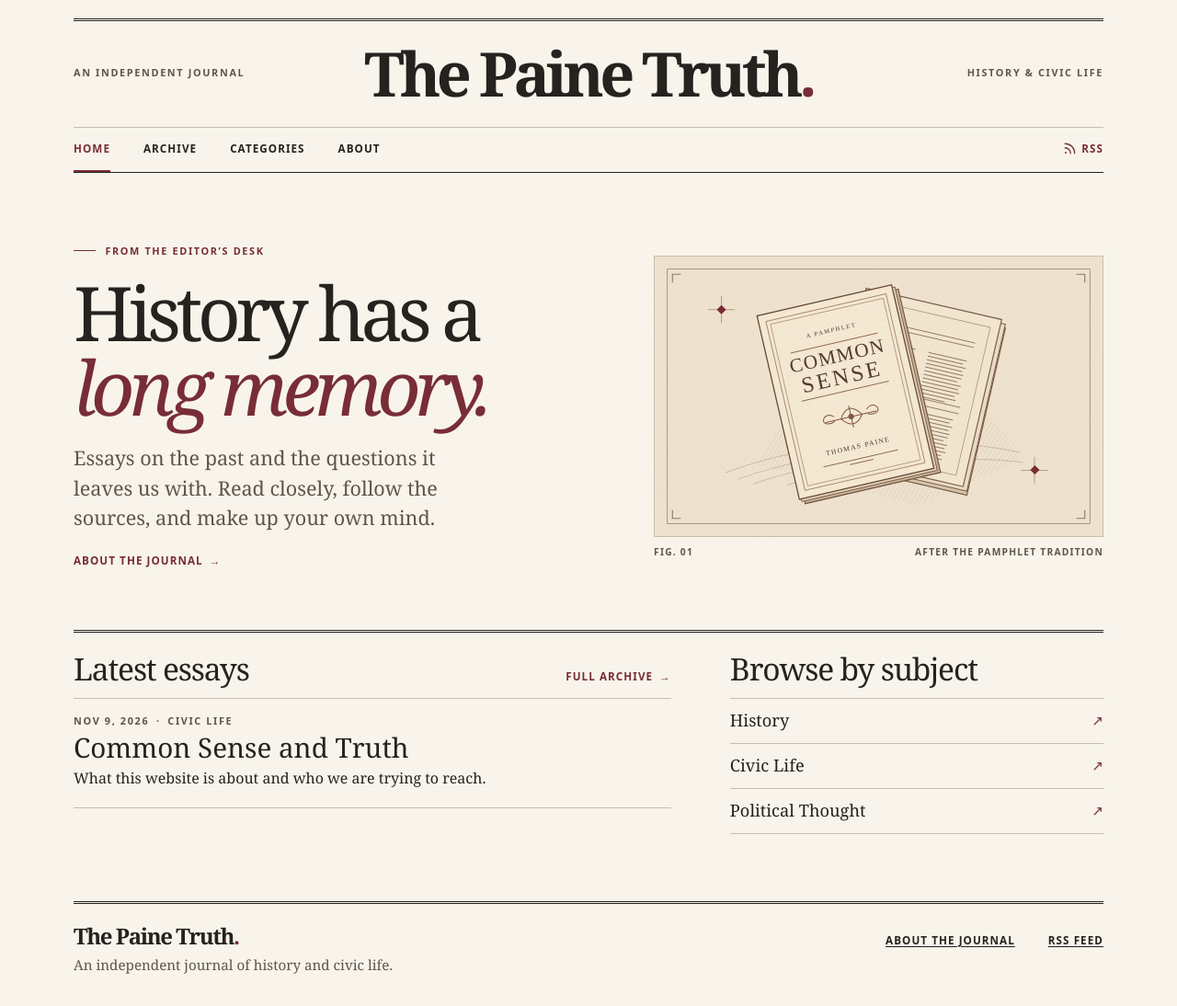
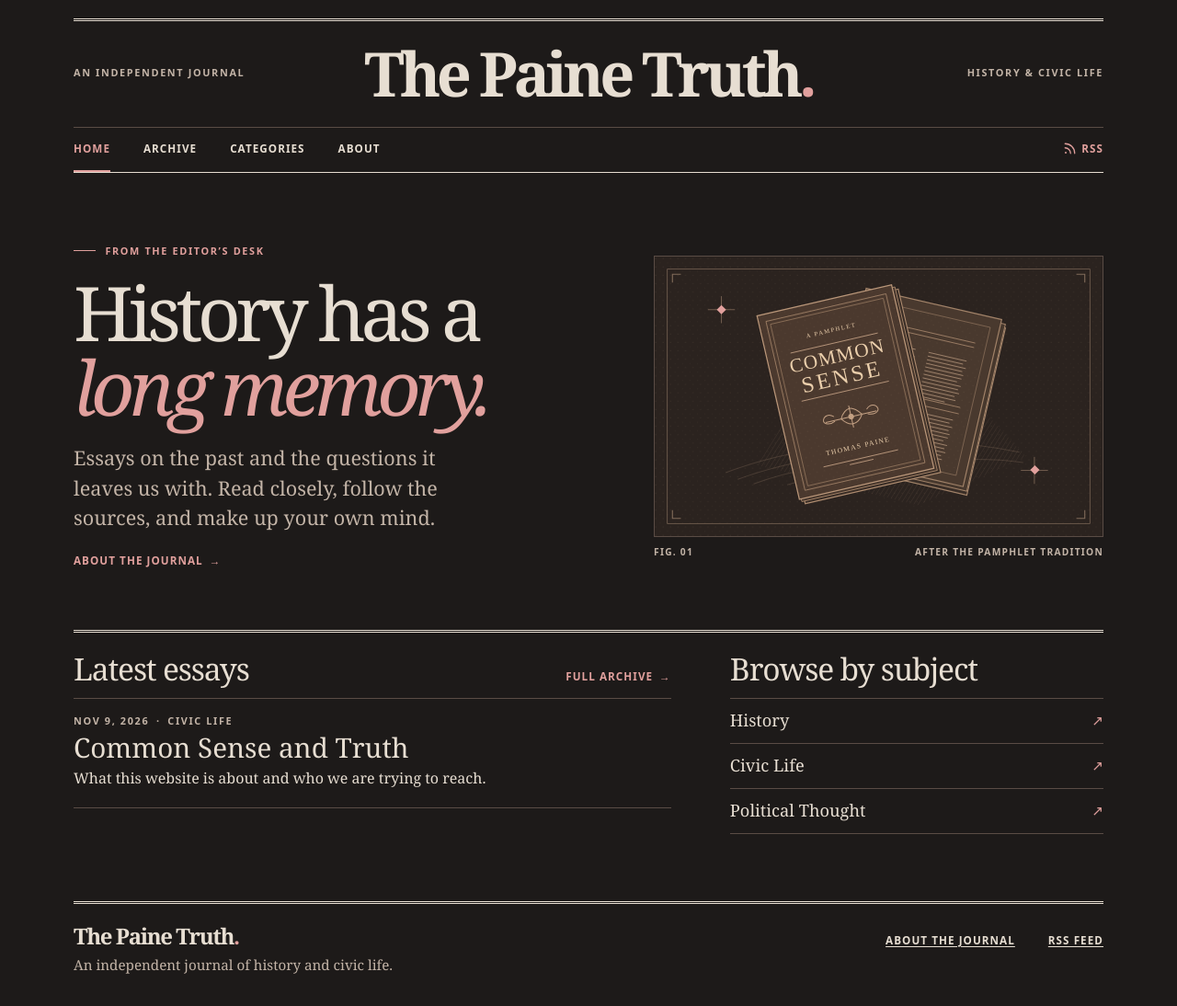
Before and after one commit to ryroeu/the-paine-truth, a Jekyll site: the page built from index.html, in a window 1280 px wide. Shown: the whole page at 92% size. Built offline with Jekyll 4.4.1, drawn with Linux system fonts in a browser that asks for light colours.

Commit message:
Use a dark reading palette across the journal

```diff
--- a/assets/css/journal.css
+++ b/assets/css/journal.css
@@ -1,11 +1,11 @@
 :root {
-  color-scheme: light;
-  --paper: #f8f4eb;
-  --panel: #f0e9db;
-  --ink: #25221f;
-  --muted: #5e554b;
-  --accent: #782d37;
-  --rule: #c9bdac;
+  color-scheme: dark;
+  --paper: #1d1a19;
+  --panel: #2a2422;
+  --ink: #e7ded2;
+  --muted: #c3b4a7;
+  --accent: #e1a09d;
+  --rule: #5a4c45;
   --serif: Georgia, "Times New Roman", serif;
   --sans: system-ui, sans-serif;
 }
```
Also changed, not shown: assets/images/pamphlet.svg.
